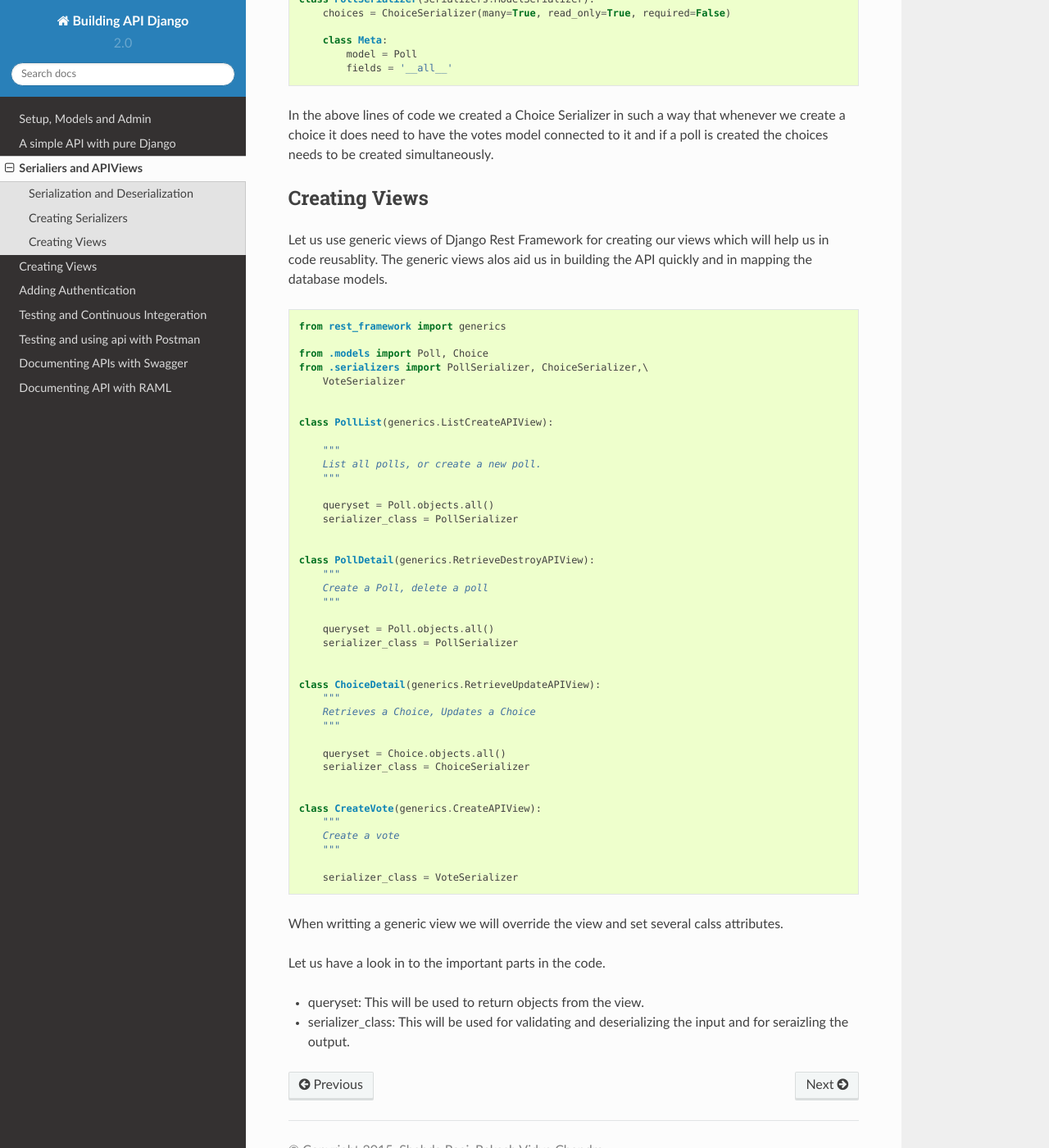
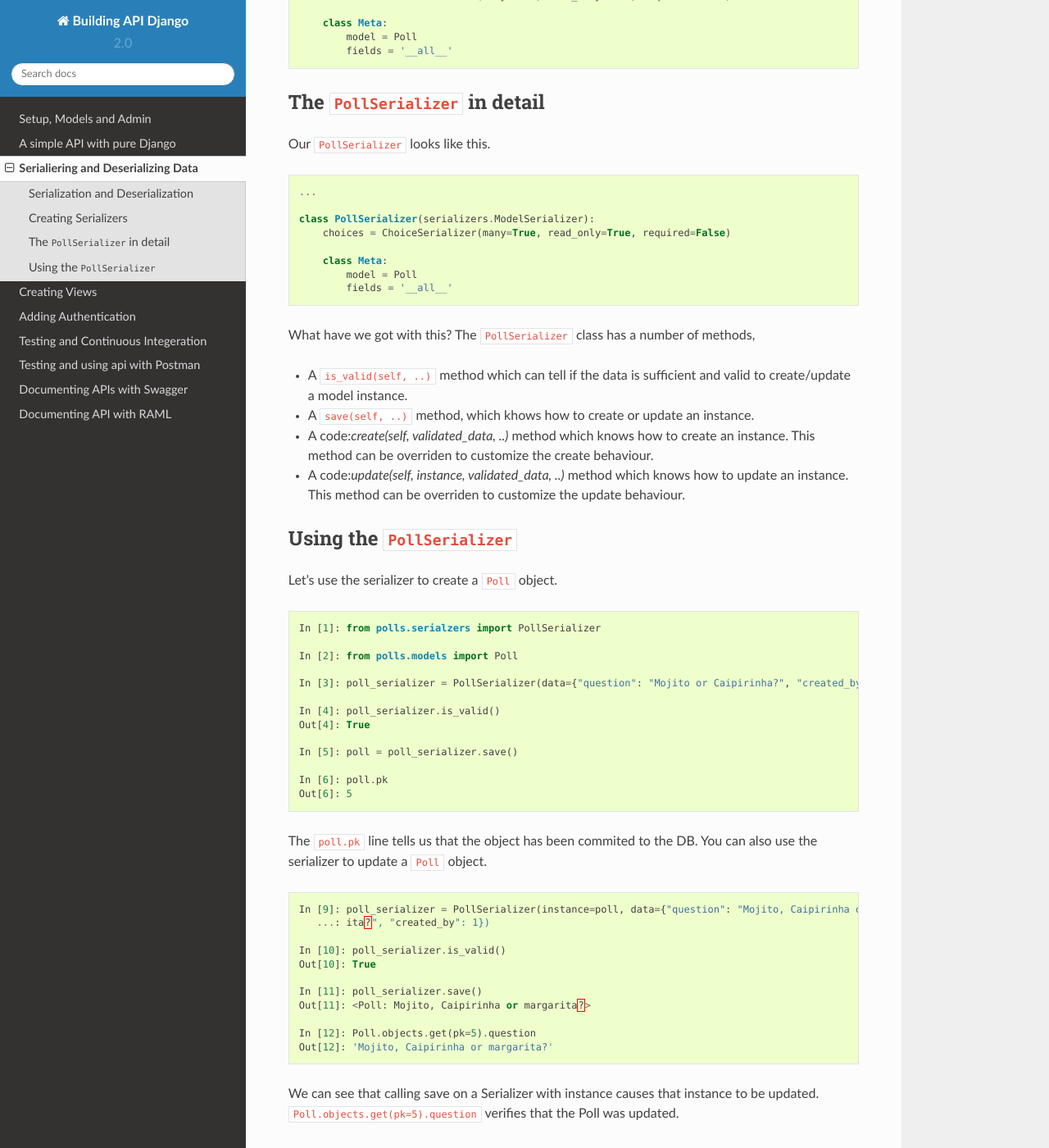
Before and after one commit to agiliq/building-api-django, a Sphinx documentation site: the page built from docs/serailizers.rst, in a window 1280 px wide and 1400 px high, scrolled down 973 px. Shown: the whole window at 82% size. Built offline with Sphinx 7.4.7 and the Read the Docs theme 2.0.0, drawn with Linux system fonts in a browser that asks for light colours; some of the changed text lies outside the part shown.

Commit message:
Added serailzers usage chapter

```diff
--- a/docs/serailizers.rst
+++ b/docs/serailizers.rst
@@ -1,19 +1,22 @@
-Serialiers and APIViews
+Serialiering and Deserializing Data
 ========================================
 
-Django-rest-framework makes the process of building web API's simple and flexible. With its batteries included it won't be a tedious task to create an API.
+DRF makes the process of building web API's simple and flexible. With batteries included,
+it comes with well designed base classes to allows to serialize and deserialize data.
 
 
 Serialization and Deserialization
 --------------------------------------
 
-The first part in the process of building an API is to provide a way to serialize and deserialize the instances into representations. Serialization is the process of making a streamable representation of the data which will help in the data transfer over the network. Deserialization is its reverse process. In our project of building an API we render data into JSON format. To achieve this, Django-rest-framework provides 'JSONRenderer' and 'JSONParser'. 'JSONRenderer' renders the request data into 'json' using utf-8 encoding and JSONParser parses the JSON request content.
+The first thing we need for our API is to provide a way to serialize model instances into representations. Serialization is the process of making a streamable representation of the data which we can transfer over the network. Deserialization is its reverse process.
 
 
 Creating Serializers
 -----------------------
 
-Lets get started with creating serializer class which will serialize and deserialize the pollsapi instances in to different representations. Create a file named "pollsapi/serializers.py". Let us make use of model serializers which will decrease replication of code by automatically determing the set of fields and by creating simple default implementations of the create() and update() methods.
+Lets get started with creating serializer classes which will serialize and deserialize the model instances to json representations. Create a file named :code:`polls/serializers.py`. We will use :code:`ModelSerializer` which will reduce code duplication by automatically determing the set of fields and by creating implementations of the create() and update() methods.
+
+Our :code:`polls/serializers.py` looks like this.
 
 .. code-block:: python
 
@@ -44,62 +47,69 @@ Lets get started with creating serializer class which will serialize and deseria
             fields = '__all__'
 
 
+The :code:`PollSerializer` in detail
+----------------------------------------
 
-In the above lines of code we created a Choice Serializer in such a way that whenever we create a choice it does need to have the votes model connected to it and if a poll is created the choices needs to be created simultaneously.
-
-Creating Views
-----------------
-
-Let us use generic views of Django Rest Framework for creating our views which will help us in code reusablity. The generic views alos aid us in building the API quickly and in mapping the database models.
+Our :code:`PollSerializer` looks like this.
 
 .. code-block:: python
 
-    from rest_framework import generics
+    ...
 
-    from .models import Poll, Choice
-    from .serializers import PollSerializer, ChoiceSerializer,\
-        VoteSerializer
+    class PollSerializer(serializers.ModelSerializer):
+        choices = ChoiceSerializer(many=True, read_only=True, required=False)
+
+        class Meta:
+            model = Poll
+            fields = '__all__'
+
+What have we got with this? The :code:`PollSerializer` class has a number of methods,
+
+* A :code:`is_valid(self, ..)` method which can tell if the data is sufficient and valid to create/update a model instance.
+* A :code:`save(self, ..)` method, which khows how to create or update an instance.
+* A code:`create(self, validated_data, ..)` method which knows how to create an instance. This method can be overriden to customize the create behaviour.
+* A code:`update(self, instance, validated_data, ..)` method which knows how to update an instance. This method can be overriden to customize the update behaviour.
 
 
-    class PollList(generics.ListCreateAPIView):
+Using the :code:`PollSerializer`
+----------------------------------------
 
-        """
-        List all polls, or create a new poll.
-        """
+Let's use the serializer to create a :code:`Poll` object.
 
-        queryset = Poll.objects.all()
-        serializer_class = PollSerializer
+.. code-block:: python
+
+    In [1]: from polls.serialzers import PollSerializer
+
+    In [2]: from polls.models import Poll
+
+    In [3]: poll_serializer = PollSerializer(data={"question": "Mojito or Caipirinha?", "created_by": 1})
+
+    In [4]: poll_serializer.is_valid()
+    Out[4]: True
+
+    In [5]: poll = poll_serializer.save()
+
+    In [6]: poll.pk
+    Out[6]: 5
 
 
-    class PollDetail(generics.RetrieveDestroyAPIView):
-        """
-        Create a Poll, delete a poll
-        """
+The :code:`poll.pk` line tells us that the object has been commited to the DB. You can also use the serializer to update a :code:`Poll` object.
 
-        queryset = Poll.objects.all()
-        serializer_class = PollSerializer
+.. code-block:: python
+
+    In [9]: poll_serializer = PollSerializer(instance=poll, data={"question": "Mojito, Caipirinha or margar
+       ...: ita?", "created_by": 1})
+
+    In [10]: poll_serializer.is_valid()
+    Out[10]: True
+
+    In [11]: poll_serializer.save()
+    Out[11]: <Poll: Mojito, Caipirinha or margarita?>
+
+    In [12]: Poll.objects.get(pk=5).question
+    Out[12]: 'Mojito, Caipirinha or margarita?'
+
+We can see that calling save on a Serializer with instance causes that instance to be updated. :Code:`Poll.objects.get(pk=5).question` verifies that the Poll was updated.
 
 
-    class ChoiceDetail(generics.RetrieveUpdateAPIView):
-        """
-        Retrieves a Choice, Updates a Choice
-        """
-
-        queryset = Choice.objects.all()
-        serializer_class = ChoiceSerializer
-
-
-    class CreateVote(generics.CreateAPIView):
-        """
-        Create a vote
-        """
-
-        serializer_class = VoteSerializer
-
-
-When writting a generic view we will override the view and set several calss attributes.
-
-Let us have a look in to the important parts in the code.
-
-- queryset: This will be used to return objects from the view.
-- serializer_class: This will be used for validating and deserializing the input and for seraizling the output.
+In the next chapter, we will use the serializers to write views.
```
